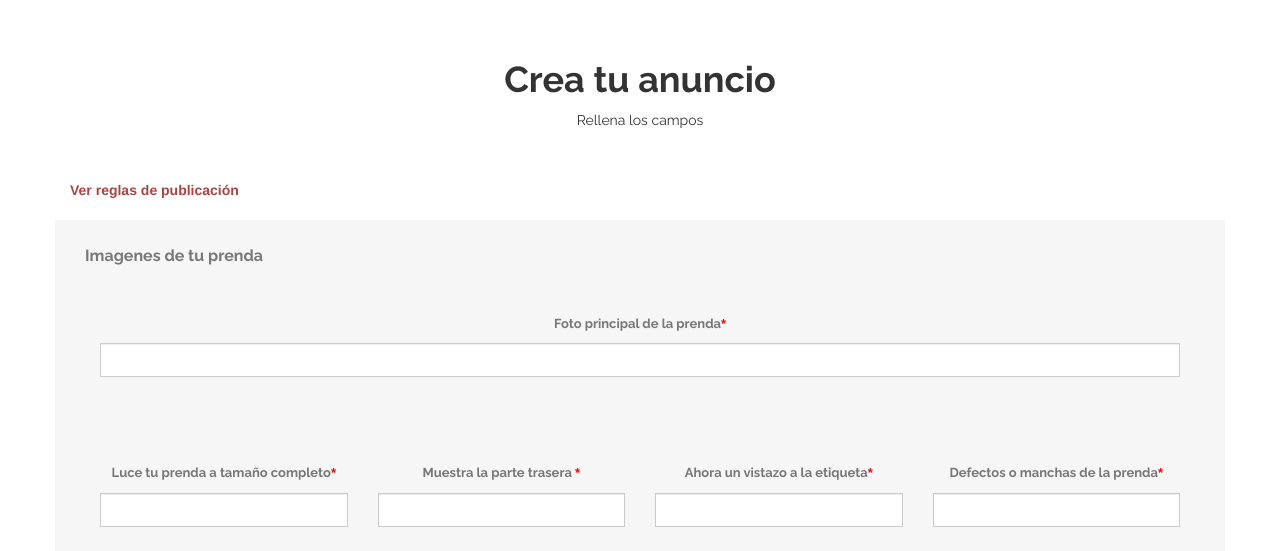
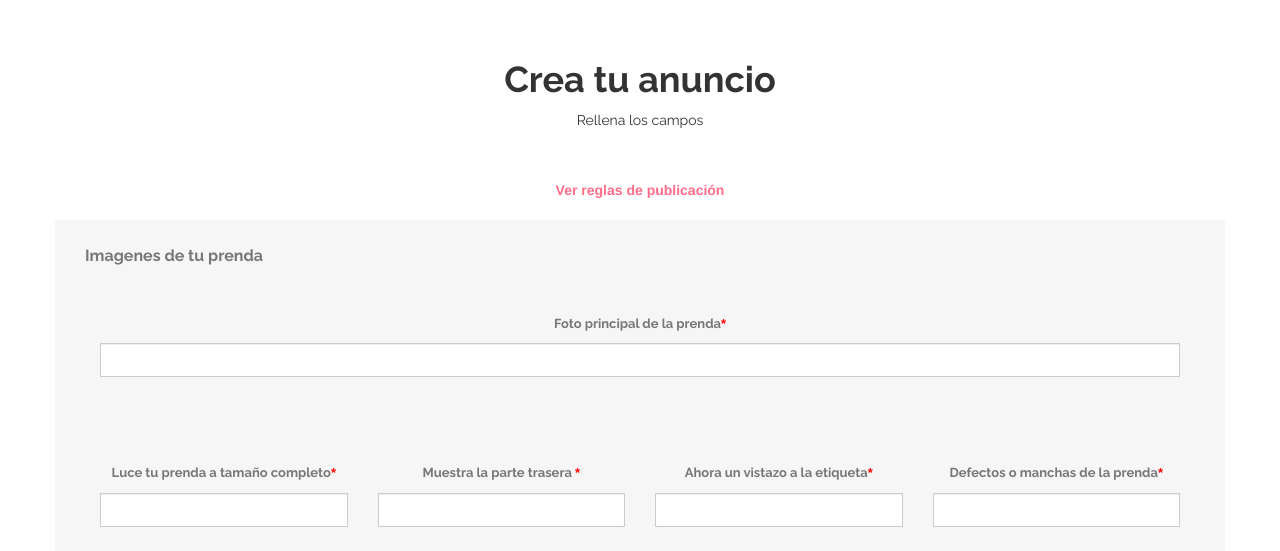
Before and after one commit to JmanuelJustiniano250/nadaque_ponerte, a Yii app: template views/anuncios/create.php in a window 1280 px wide. Shown: the part 64-615 px from the top of the page. Run offline with PHP 8.4 and a stand-in for Yii, Linux system fonts and the light colour scheme; the template is opened without the code that fills it, so the values that code supplies are empty; form fields are guessed from the names that the template uses; some libraries are stand-ins or nearby versions.

Commit message:
Update create.php

```diff
--- a/views/anuncios/create.php
+++ b/views/anuncios/create.php
@@ -50,8 +50,8 @@ $bannersp2 = \app\models\Banners::find()
             <p class="text-center">Rellena los campos</p> <br><br>
 
 
-            <div class="col-md-12  " align="let">
-                <a href="" style="color: #a94442; font-weight: 600">Ver reglas de publicación</a>
+            <div class="col-md-12  " align="center">
+                <a href="" style="color: #ff6d89; font-weight: 600">Ver reglas de publicación</a>
                 <br>
             </div>
             <br><br>
```
